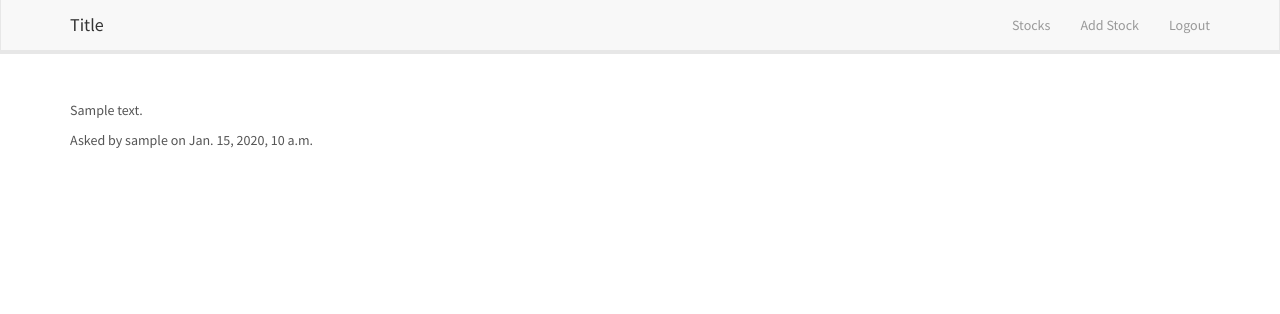
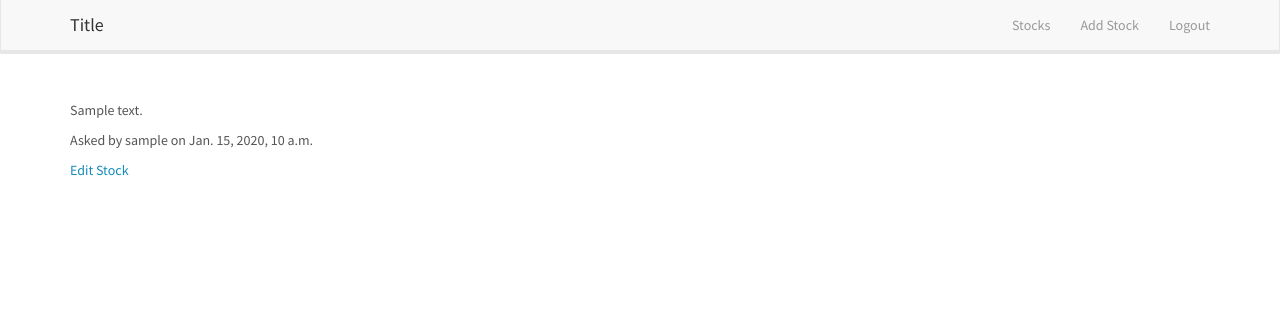
Before and after one commit to jonerra/stock_app, a Django app: page /stock/1/ in a window 1280 px wide. Shown: the top 314 px of the page. Run offline with Django 3.2, Linux system fonts and the light colour scheme; a user stored in the database is signed in; tables that the repository leaves empty hold one stand-in row (values such as "Sample post"); some libraries are stand-ins or nearby versions.

Commit message:
Add stock update

```diff
--- a/core/urls.py
+++ b/core/urls.py
@@ -8,4 +8,5 @@ urlpatterns = patterns('',
     url(r'^stock/create/$', StockPost.as_view(), name='stock_create'),
     url(r'stock/$', StockList.as_view(), name='stock_list'),
     url(r'^stock/(?P<pk>\d+)/$', StockDetail.as_view(), name='stock_detail'),
+    url(r'^stock/update/(?P<pk>\d+)/$', StockUpdate.as_view(), name='stock_update'),
 )
--- a/core/views.py
+++ b/core/views.py
@@ -1,5 +1,5 @@
 from django.shortcuts import render
-from django.views.generic import TemplateView, CreateView, ListView, DetailView
+from django.views.generic import TemplateView, CreateView, ListView, DetailView, UpdateView
 from django.core.urlresolvers import reverse_lazy
 from .models import *
 
@@ -24,3 +24,8 @@ class StockList(ListView):
 class StockDetail(DetailView):
     model = Stock
     template_name = 'stock/stock_detail.html'
+
+class StockUpdate(UpdateView):
+    model = Stock
+    template_name = 'stock/stock_form.html'
+    fields = ['symbol', 'company', 'description']
--- a/templates/stock/stock_detail.html
+++ b/templates/stock/stock_detail.html
@@ -3,4 +3,7 @@
 <h1>{{ stock.title }}</h1>
 <p>{{ stock.description }}</p>
 <p>Asked by {{ stock.user.username }} on {{ stock.created_at }}</p>
+{% if stock.user == user %}
+<p><a href="{% url 'stock_update' pk=stock.id %}">Edit Stock</a></p>
+{% endif %}
 {% endblock %}
```
